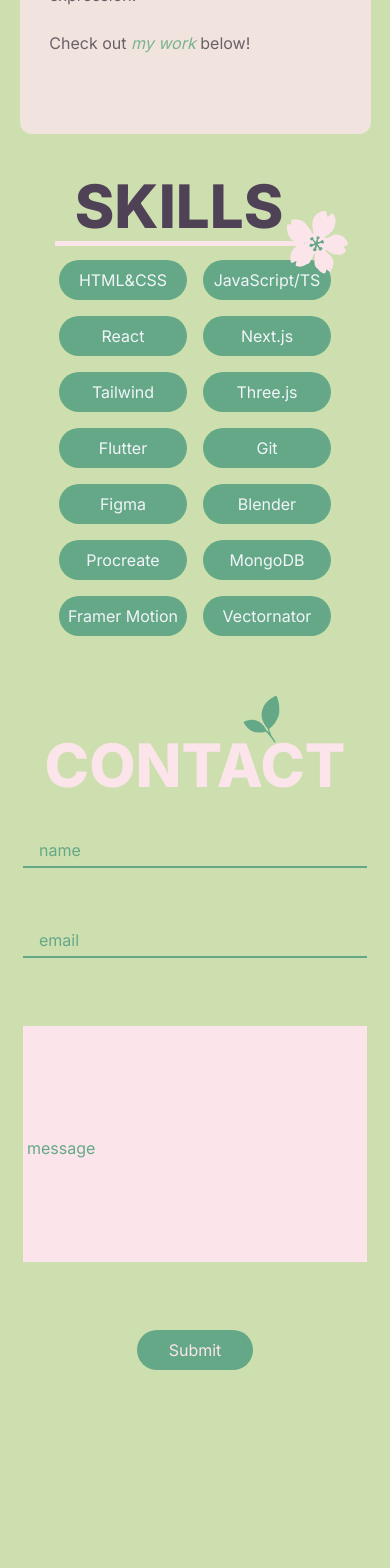
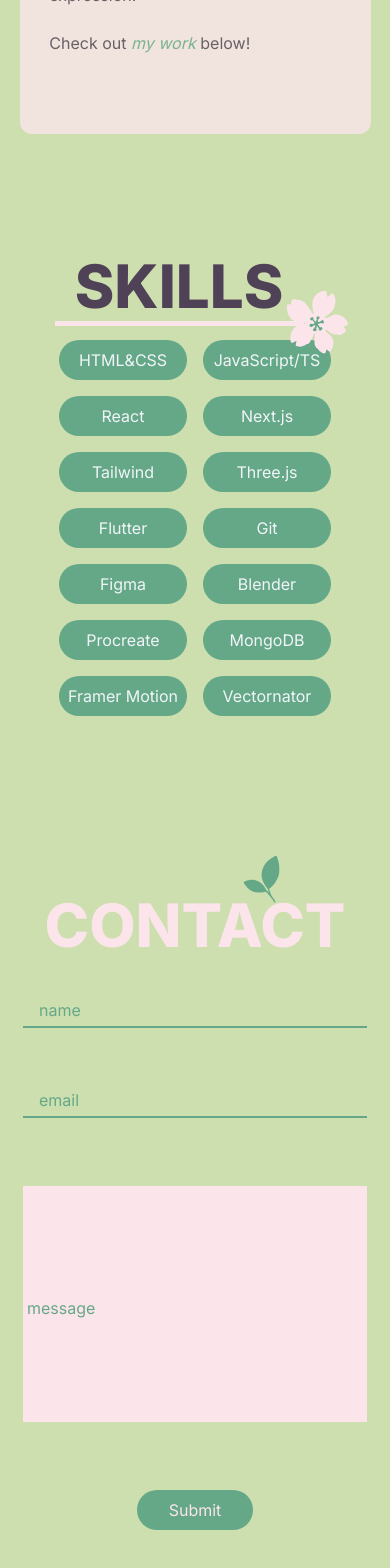
Before and after one commit to reannab16/portfoliowebsite, a Next.js app: page / in a window 390 px wide. Shown: the part 1512-3080 px from the top of the page. Before the commit the page ends 3000 px from the top, so only its background shows below. Built offline with nearby package versions, Linux system fonts and the light colour scheme.

Commit message:
quick changes

```diff
--- a/src/components/about.tsx
+++ b/src/components/about.tsx
@@ -4,7 +4,7 @@
 export default function About() {
   return (
     <div id="about" className="bg-[#cddfae] h-[100vh] md:w-[60vw] w-[100%] flex flex-col sm:justify-start justify-center items-center max-w-[1280px]">
-      <div className="h-[90%] md:w-[80%] w-[90%] flex flex-col items-center justify-center md:mr-[10%]">
+      <div className="h-[90%] md:w-[80%] w-[90%] flex flex-col items-center justify-center ">
         <div className="h-[50%] xl:w-[50%] flex-col flex justify-center items-center md:w-[70%] w-[60%] whitespace-nowrap">
           <Me className="md:-mb-[8%] md:-mt-0 -mt-5" />
           <div className="md:text-6xl text-3xl text-[#65a888] font-extrabold max-[962px]:text-5xl md:-mt-0 -mt-7 max-[1025px]:pb-2">ABOUT ME</div>
--- a/src/components/contact.tsx
+++ b/src/components/contact.tsx
@@ -3,7 +3,7 @@
 
 export default function Contact() {
     return(
-        <div className="bg-[#cddfae] h-[100vh] xl:w-[60vw] flex flex-col justify-center items-center max-w-[1280px] w-[100vw] overflow-hidden">
+        <div className="bg-[#cddfae] h-[100vh] md:w-[60vw] flex flex-col justify-center items-center max-w-[1280px] w-[100vw] overflow-hidden mt-20">
             <div className="text-6xl text-[var(--lightPink)] font-extrabold pb-3 relative">
                 CONTACT
                 <LeafStem className="absolute h-12 scale-x-[-1] -top-10 right-7"/>
--- a/src/components/skills.tsx
+++ b/src/components/skills.tsx
@@ -26,7 +26,7 @@
 
 
     return(
-        <div className="bg-[#cddfae] xl:h-[100vh] md:w-[60vw] flex flex-col justify-center items-center max-w-[1280px] w-[100%]" id="skills">
+        <div className="bg-[#cddfae] xl:h-[100vh] md:w-[60vw] flex flex-col justify-center items-center max-w-[1280px] w-[100%] mt-20" id="skills">
             <div className="text-[var(--pandaLight)] flex items-center justify-center right-4 text-6xl font-extrabold relative skills after:h-[0.35rem] after:w-[15.6rem] after:bg-[var(--lightPink)] after:absolute after:top-[calc(100% + 1rem)] after:-left-5">
                 SKILLS
                 <MiniFlower className="absolute top-[2.1rem] h-16 left-48"/>
```
